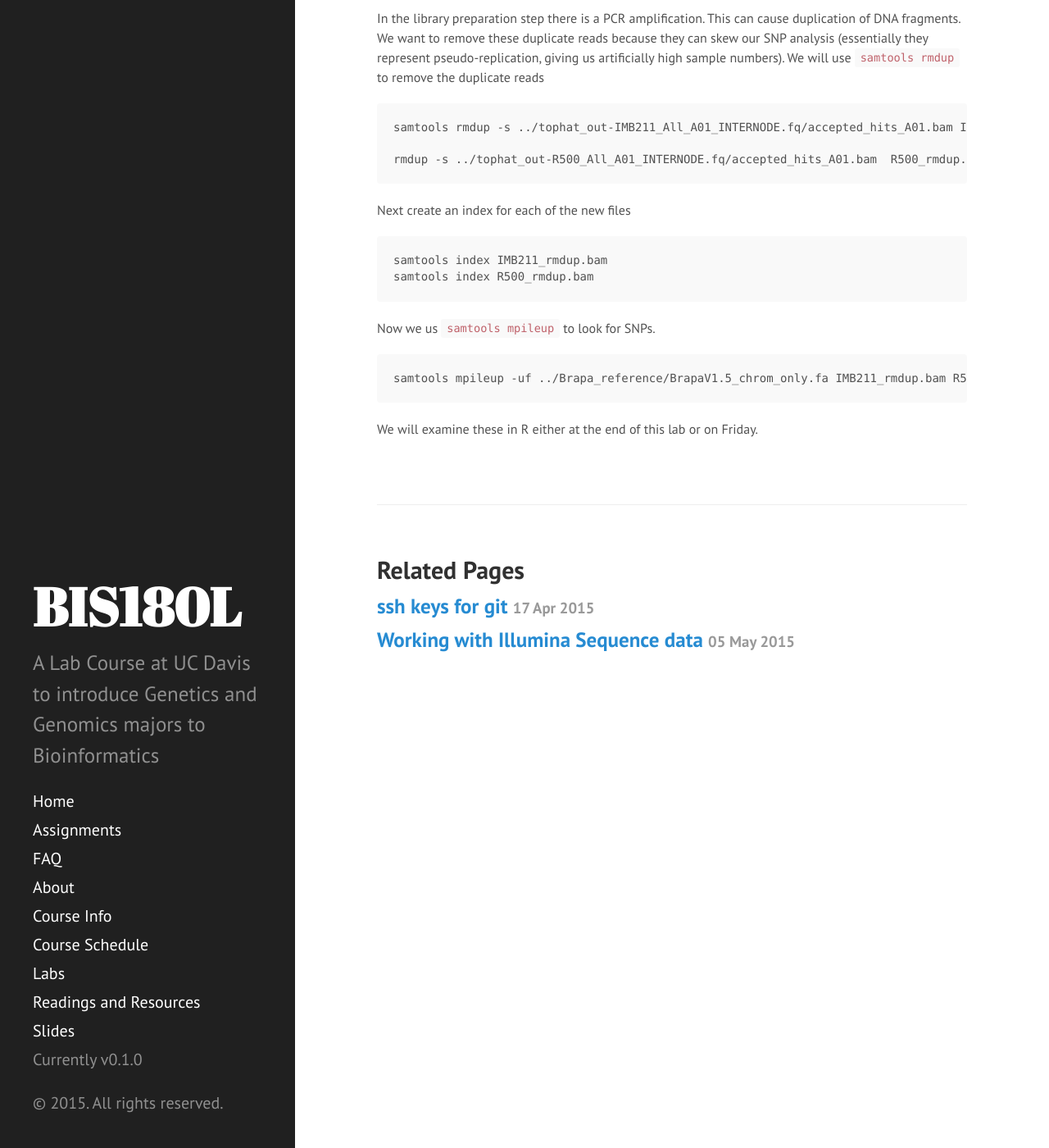
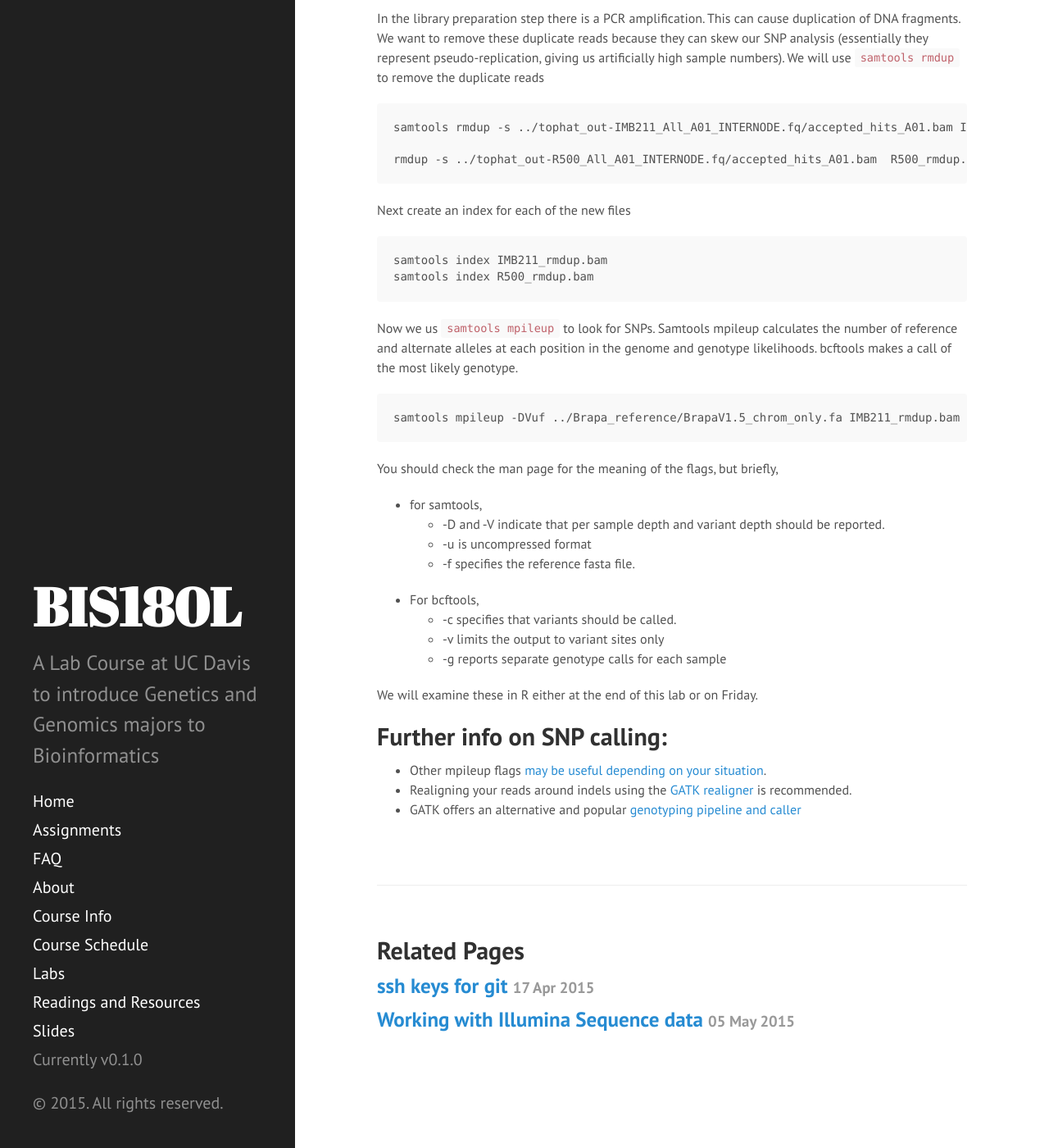
Before and after one commit to rjcmarkelz/BIS180L_web, a Jekyll site: the page built from _posts/2015-05-07-Illumina-Day-2.md, in a window 1280 px wide and 1400 px high, scrolled down 4400 px. Shown: the whole window at 82% size. Built offline with Jekyll 4.4.1, drawn with Linux system fonts in a browser that asks for light colours; Markdown is read by kramdown in place of the engine named in the settings.

Commit message:
fixed genotyping

```diff
--- a/_posts/2015-05-07-Illumina-Day-2.md
+++ b/_posts/2015-05-07-Illumina-Day-2.md
@@ -170,8 +170,26 @@ Next create an index for each of the new files
     samtools index IMB211_rmdup.bam
     samtools index R500_rmdup.bam
 
-Now we us `samtools mpileup` to look for SNPs.
+Now we us `samtools mpileup` to look for SNPs.  Samtools mpileup calculates the number of reference and alternate alleles at each position in the genome and genotype likelihoods.  bcftools makes a call of the most likely genotype.
 
-    samtools mpileup -uf ../Brapa_reference/BrapaV1.5_chrom_only.fa IMB211_rmdup.bam R500_rmdup.bam | bcftools view -vcg - > IMB211_R500.vcf
+    samtools mpileup -DVuf ../Brapa_reference/BrapaV1.5_chrom_only.fa IMB211_rmdup.bam R500_rmdup.bam | bcftools view -vcg - > IMB211_R500.vcf
+
+You should check the man page for the meaning of the flags, but briefly,
+
+* for samtools,
+    * -D and -V indicate that per sample depth and variant depth should be reported.
+    * -u is uncompressed format
+    * -f specifies the reference fasta file.
+* For bcftools,
+    * -c specifies that variants should be called.
+    * -v limits the output to variant sites only
+    * -g reports separate genotype calls for each sample
+
 
 We will examine these in R either at the end of this lab or on Friday.
+
+## Further info on SNP calling:
+
+* Other mpileup flags [may be useful depending on your situation](http://samtools.sourceforge.net/mpileup.shtml).
+* Realigning your reads around indels using the [GATK realigner](https://www.broadinstitute.org/gatk/guide/tooldocs/org_broadinstitute_gatk_tools_walkers_indels_IndelRealigner.php) is recommended.
+* GATK offers an alternative and popular [genotyping pipeline and caller](https://www.broadinstitute.org/gatk/)
```
